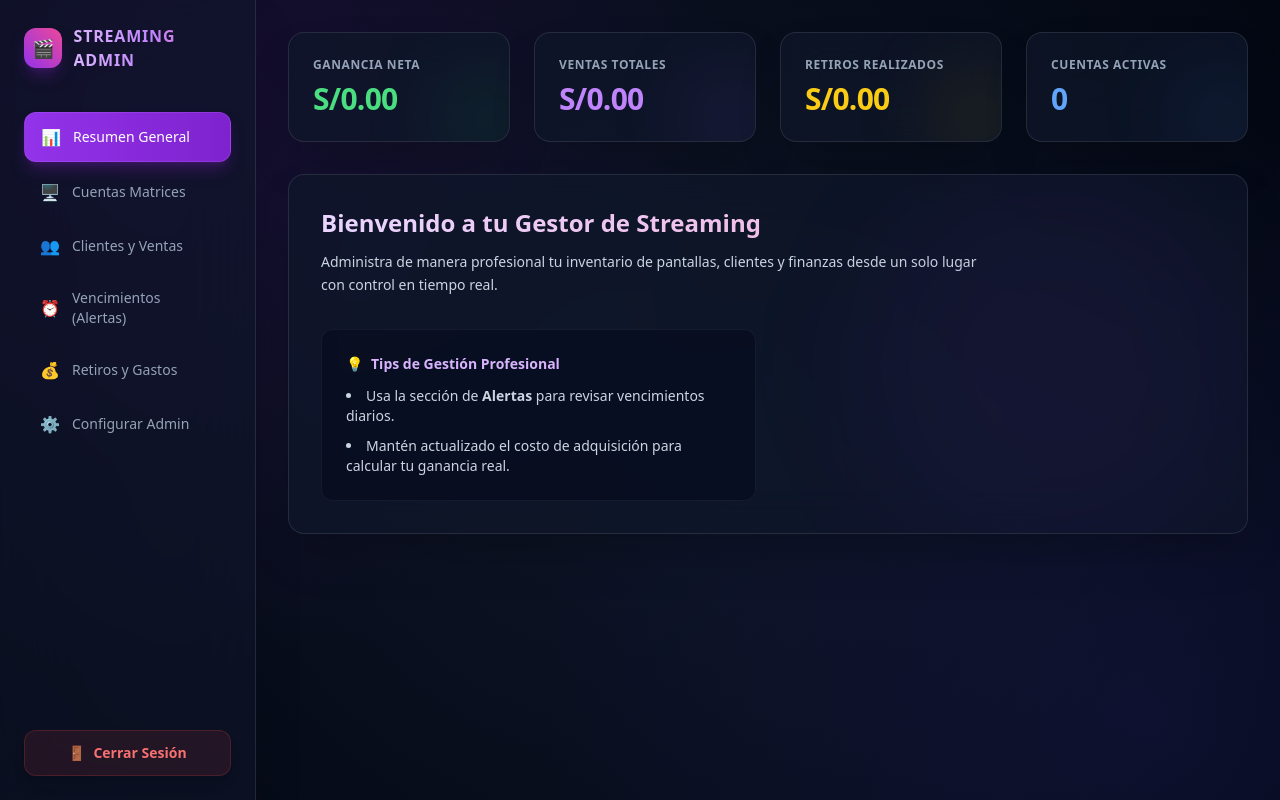
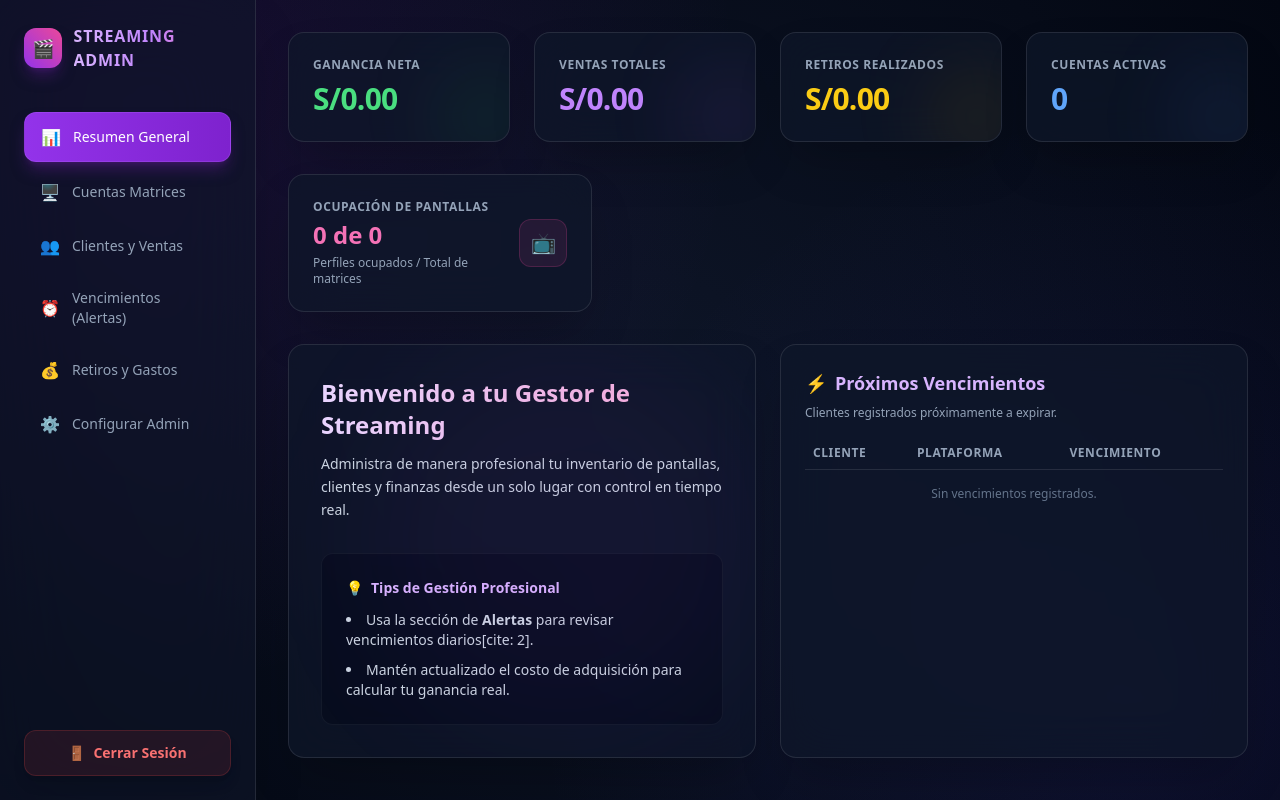
Before and after one commit to RoggerYanezM/Plataforma_Streaming, a Flask app: page /dashboard in a window 1280 px wide. Run offline with Flask 3, Linux system fonts and the light colour scheme; the visitor is signed in with stand-in values (Sample User, id 1); some libraries are stand-ins or nearby versions.

Commit message:
implementación de mejoras

```diff
--- a/app.py
+++ b/app.py
@@ -1,5 +1,5 @@
+from datetime import datetime, timedelta
 import os
-from datetime import datetime, timedelta
 from flask import Flask, flash, redirect, render_template, request, session, url_for
 from flask_sqlalchemy import SQLAlchemy
 from werkzeug.security import check_password_hash, generate_password_hash
@@ -103,18 +103,6 @@
   total_withdrawals = sum(w.amount for w in withdrawals)
   net_profit = total_sales - total_costs - total_withdrawals
 
-  # Filtrar alertas (vencimientos próximos en los siguientes 3 días o vencidos)
-  today = datetime.now().date()
-  alerts = []
-  for s in sales:
-    try:
-      exp_date = datetime.strptime(s.expiry_sale, '%Y-%m-%d').date()
-      diff = (exp_date - today).days
-      if diff <= 3:
-        alerts.append({'sale': s, 'days_left': diff})
-    except:
-      pass
-
   return render_template(
       'dashboard.html',
       active_tab=active_tab,
@@ -125,7 +113,6 @@
       total_costs=total_costs,
       total_withdrawals=total_withdrawals,
       net_profit=net_profit,
-      alerts=alerts,
   )
 
 
@@ -189,7 +176,6 @@
   sale = ClientSale.query.get_or_404(id)
   try:
     current_expiry = datetime.strptime(sale.expiry_sale, '%Y-%m-%d').date()
-    # Si ya venció, renovar desde hoy; si no, sumar 30 días a su fecha actual de vencimiento
     base_date = max(current_expiry, datetime.now().date())
     new_expiry = base_date + timedelta(days=30)
     sale.expiry_sale = new_expiry.strftime('%Y-%m-%d')
--- a/templates/dashboard.html
+++ b/templates/dashboard.html
@@ -65,7 +65,7 @@
             </nav>
         </div>
         <div>
-            <a href="/login" class="flex items-center justify-center space-x-2 w-full bg-red-500/10 hover:bg-red-600 text-red-400 hover:text-white py-3 rounded-xl font-semibold transition duration-200 border border-red-500/20 shadow-lg text-sm group">
+            <a href="/logout" class="flex items-center justify-center space-x-2 w-full bg-red-500/10 hover:bg-red-600 text-red-400 hover:text-white py-3 rounded-xl font-semibold transition duration-200 border border-red-500/20 shadow-lg text-sm group">
                 <span>🚪</span> <span class="group-hover:translate-x-0.5 transition-transform">Cerrar Sesión</span>
             </a>
         </div>
@@ -100,17 +100,63 @@
             </div>
         </div>
 
-        <div class="bg-slate-900/70 backdrop-blur-xl border border-white/10 p-8 rounded-2xl shadow-2xl relative overflow-hidden">
-            <div class="absolute top-0 right-0 w-96 h-96 bg-purple-600/5 rounded-full blur-3xl pointer-events-none"></div>
-            <h2 class="text-2xl font-bold text-transparent bg-clip-text bg-gradient-to-r from-purple-200 to-pink-300 mb-3">Bienvenido a tu Gestor de Streaming</h2>
-            <p class="text-slate-300 mb-8 max-w-2xl text-sm leading-relaxed">Administra de manera profesional tu inventario de pantallas, clientes y finanzas desde un solo lugar con control en tiempo real.</p>
-            <div class="grid grid-cols-1 md:grid-cols-2 gap-6">
+        <!-- Indicador de Ocupación de Pantallas -->
+        {% set total_screens = accounts | map(attribute='screens_total') | sum %}
+        {% set occupied_screens = sales | map(attribute='screens_count') | sum %}
+        <div class="grid grid-cols-1 md:grid-cols-3 gap-6 mb-8">
+            <div class="bg-slate-900/70 backdrop-blur-xl border border-white/10 p-6 rounded-2xl shadow-2xl flex items-center justify-between">
+                <div>
+                    <p class="text-xs font-semibold uppercase tracking-wider text-slate-400">Ocupación de Pantallas</p>
+                    <h3 class="text-2xl font-extrabold text-pink-400 mt-1">{{ occupied_screens }} de {{ total_screens }}</h3>
+                    <p class="text-xs text-slate-400 mt-1">Perfiles ocupados / Total de matrices</p>
+                </div>
+                <div class="w-12 h-12 rounded-xl bg-pink-500/10 flex items-center justify-center text-xl border border-pink-500/20">
+                    📺
+                </div>
+            </div>
+        </div>
+
+        <div class="grid grid-cols-1 md:grid-cols-2 gap-6">
+            <div class="bg-slate-900/70 backdrop-blur-xl border border-white/10 p-8 rounded-2xl shadow-2xl relative overflow-hidden">
+                <div class="absolute top-0 right-0 w-96 h-96 bg-purple-600/5 rounded-full blur-3xl pointer-events-none"></div>
+                <h2 class="text-2xl font-bold text-transparent bg-clip-text bg-gradient-to-r from-purple-200 to-pink-300 mb-3">Bienvenido a tu Gestor de Streaming</h2>
+                <p class="text-slate-300 mb-8 text-sm leading-relaxed">Administra de manera profesional tu inventario de pantallas, clientes y finanzas desde un solo lugar con control en tiempo real.</p>
                 <div class="bg-slate-950/40 p-6 rounded-xl border border-white/5 hover:border-white/10 transition">
                     <h4 class="font-semibold text-purple-300 mb-3 flex items-center space-x-2 text-sm"><span>💡</span> <span>Tips de Gestión Profesional</span></h4>
                     <ul class="text-sm text-slate-300 space-y-2.5 list-disc list-inside">
-                        <li>Usa la sección de <strong>Alertas</strong> para revisar vencimientos diarios.</li>
+                        <li>Usa la sección de <strong>Alertas</strong> para revisar vencimientos diarios[cite: 2].</li>
                         <li>Mantén actualizado el costo de adquisición para calcular tu ganancia real.</li>
                     </ul>
+                </div>
+            </div>
+
+            <!-- Mini tabla de Próximos Vencimientos -->
+            <div class="bg-slate-900/70 backdrop-blur-xl border border-white/10 p-6 rounded-2xl shadow-2xl flex flex-col justify-between">
+                <div>
+                    <h3 class="text-lg font-bold text-purple-300 mb-2 flex items-center gap-2"><span>⚡</span> Próximos Vencimientos</h3>
+                    <p class="text-xs text-slate-400 mb-4">Clientes registrados próximamente a expirar.</p>
+                    <div class="overflow-x-auto max-h-48 overflow-y-auto">
+                        <table class="w-full text-left border-collapse text-xs">
+                            <thead>
+                                <tr class="border-b border-white/10 text-slate-400 uppercase tracking-wider">
+                                    <th class="py-2 px-2">Cliente</th>
+                                    <th class="py-2 px-2">Plataforma</th>
+                                    <th class="py-2 px-2">Vencimiento</th>
+                                </tr>
+                            </thead>
+                            <tbody class="divide-y divide-white/5">
+                                {% for sale in sales %}
+                                <tr class="hover:bg-white/[0.02]">
+                                    <td class="py-2 px-2 font-semibold text-white">{{ sale.client_name }}</td>
+                                    <td class="py-2 px-2 text-purple-400">{{ sale.platform }}</td>
+                                    <td class="py-2 px-2 text-yellow-400 font-medium">{{ sale.expiry_sale }}</td>
+                                </tr>
+                                {% else %}
+                                <tr><td colspan="3" class="py-4 text-center text-slate-500">Sin vencimientos registrados.</td></tr>
+                                {% endfor %}
+                            </tbody>
+                        </table>
+                    </div>
                 </div>
             </div>
         </div>
@@ -217,6 +263,16 @@
                         <label class="block text-xs font-medium mb-1.5 text-slate-400 uppercase tracking-wider">Vencimiento al Cliente</label>
                         <input type="date" name="expiry_sale" required class="w-full px-4 py-3 bg-slate-950/60 rounded-xl border border-white/10 text-white focus:outline-none focus:border-purple-500 text-sm">
                     </div>
+                    <div>
+                        <label class="block text-xs font-medium mb-1.5 text-slate-400 uppercase tracking-wider">Cantidad de Pantallas</label>
+                        <select name="screens_count" class="w-full px-4 py-3 bg-slate-950/60 rounded-xl border border-white/10 text-white focus:outline-none focus:border-purple-500 text-sm">
+                            <option value="1">1 Pantalla</option>
+                            <option value="2">2 Pantallas</option>
+                            <option value="3">3 Pantallas</option>
+                            <option value="4">4 Pantallas</option>
+                            <option value="5">5 Pantallas</option>
+                        </select>
+                    </div>
                     <div class="md:col-span-3 flex justify-end mt-2">
                         <button type="submit" class="bg-gradient-to-r from-purple-600 to-purple-700 hover:from-purple-500 hover:to-purple-600 px-7 py-3 rounded-xl font-semibold transition shadow-lg shadow-purple-900/50 text-sm border border-purple-400/20">Registrar Venta</button>
                     </div>
@@ -232,7 +288,9 @@
                             <th class="py-3 px-4">Teléfono</th>
                             <th class="py-3 px-4">Plataforma</th>
                             <th class="py-3 px-4">Precio Venta</th>
+                            <th class="py-3 px-4">Pantallas</th>
                             <th class="py-3 px-4">Vencimiento Cliente</th>
+                            <th class="py-3 px-4">Acciones</th>
                         </tr>
                     </thead>
                     <tbody class="divide-y divide-white/5 text-sm">
@@ -242,10 +300,15 @@
                             <td class="py-3.5 px-4 text-slate-300">{{ sale.phone }}</td>
                             <td class="py-3.5 px-4 text-purple-400 font-medium">{{ sale.platform }}</td>
                             <td class="py-3.5 px-4 text-green-400 font-semibold">S/{{ sale.sale_price }}</td>
+                            <td class="py-3.5 px-4 text-slate-300">{{ sale.screens_count }}</td>
                             <td class="py-3.5 px-4 text-yellow-400 font-medium">{{ sale.expiry_sale }}</td>
+                            <td class="py-3.5 px-4 space-x-2">
+                                <a href="{{ url_for('renew_sale', id=sale.id) }}" class="bg-green-500/10 text-green-400 border border-green-500/20 px-3 py-1.5 rounded-xl text-xs font-semibold hover:bg-green-600 hover:text-white transition duration-200 inline-flex items-center gap-1 shadow-sm">🔄 Renovar</a>
+                                <a href="{{ url_for('delete_sale', id=sale.id) }}" class="bg-red-500/10 text-red-400 border border-red-500/20 px-3 py-1.5 rounded-xl text-xs font-semibold hover:bg-red-600 hover:text-white transition duration-200 inline-flex items-center gap-1 shadow-sm" onclick="return confirm('¿Seguro que deseas eliminar este cliente?');">❌ Eliminar</a>
+                            </td>
                         </tr>
                         {% else %}
-                        <tr><td colspan="5" class="py-8 text-center text-slate-500">No hay ventas registradas todavía.</td></tr>
+                        <tr><td colspan="7" class="py-8 text-center text-slate-500">No hay ventas registradas todavía.</td></tr>
                         {% endfor %}
                     </tbody>
                 </table>
```
